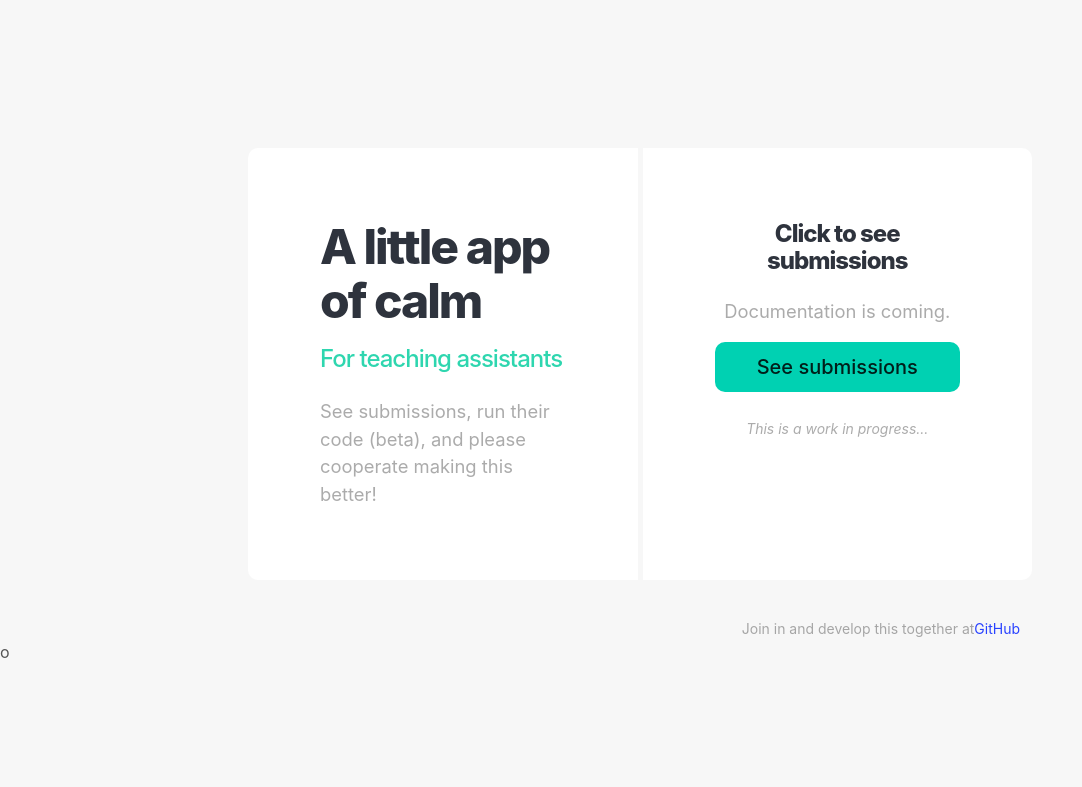
After one commit to kalzun/assignment_view, a Flask app: page / in a window 1280 px wide. The commit adds this page. Shown: the top 787 px of the page, without its empty margins (0-1082 px from the left). Run offline with Flask 2, Linux system fonts and the light colour scheme; some libraries are stand-ins or nearby versions.

Commit message:
Add index, make bulma offline

```diff
--- a/app/sort_server.py
+++ b/app/sort_server.py
@@ -30,9 +30,9 @@ def favicon():
     return send_from_directory(os.path.join(app.root_path, 'static'),
                                'favicon.ico', mimetype='image/vnd.microsoft.icon')
 
-# @app.route('/')
+@app.route('/')
 def index():
-    return 'Main page'
+    return render_template('index.html')
 
 @app.route('/submissions/')
 @app.route('/submissions/<folder>/')
--- /dev/null
+++ b/app/templates/index.html
@@ -0,0 +1,147 @@
+<!DOCTYPE html>
+<html>
+
+  <head>
+    <meta charset="utf-8">
+    <meta http-equiv="X-UA-Compatible" content="IE=edge">
+    <meta name="viewport" content="width=device-width, initial-scale=1">
+    <title>A little app of calm</title>
+     <link rel="stylesheet" href="/css/bulma/bulma.min.css">
+  </head>
+
+  <body>
+    <section class="container">
+      <div class="columns is-multiline">
+        <div class="column is-8 is-offset-2 register">
+          <div class="columns">
+            <div class="column left">
+              <h1 class="title is-1">A little app of calm</h1>
+              <h2 class="subtitle colored is-4">For teaching assistants</h2>
+              <p>See submissions, run their code (beta), and please cooperate making this better!</p>
+            </div>
+            <div class="column right has-text-centered">
+              <h1 class="title is-4">Click to see submissions</h1>
+              <p class="description">Documentation is coming.</p>
+              <form action="submissions" method="get">
+                <button type="submit" class="button is-block is-primary is-fullwidth is-medium">See submissions</button>
+                <br />
+                <small><em>This is a work in progress...</em></small>
+              </form>
+            </div>
+          </div>
+        </div>
+        <div class="column is-8 is-offset-2">
+          <br>
+          <nav class="level">
+            <div class="level-left">
+              <div class="level-item">
+                <span class="icon">
+                  <i class="fab fa-twitter"></i>
+                </span> &emsp;
+                <span class="icon">
+                  <i class="fab fa-facebook"></i>
+                </span> &emsp;
+                <span class="icon">
+                  <i class="fab fa-instagram"></i>
+                </span> &emsp;
+                <span class="icon">
+                  <i class="fab fa-github"></i>
+                </span> &emsp;
+                <span class="icon">
+                  <i class="fas fa-envelope"></i>
+                </span>
+              </div>
+            </div>
+            <div class="level-right">
+                <small class="level-item" style="color: var(--textLight)">Join in and develop this together at  <a href="https://www.github.com/kalzun/">GitHub</a></small>
+            </div>
+          </nav>
+        </div>
+      </div>
+    </section>
+  </body>
+  <style>
+    :root {
+      --brandColor: hsl(166, 67%, 51%);
+      --background: rgb(247, 247, 247);
+      --textDark: hsla(0, 0%, 0%, 0.66);
+      --textLight: hsla(0, 0%, 0%, 0.33);
+    }
+
+    body {
+      background: var(--background);
+      height: 100vh;
+      color: var(--textDark);
+    }
+
+    .field:not(:last-child) {
+      margin-bottom: 1rem;
+    }
+
+    .register {
+      margin-top: 10rem;
+      background: white;
+      border-radius: 10px;
+    }
+
+    .left,
+    .right {
+      padding: 4.5rem;
+    }
+
+    .left {
+      border-right: 5px solid var(--background);
+    }
+
+    .left .title {
+      font-weight: 800;
+      letter-spacing: -2px;
+    }
+
+    .left .colored {
+      color: var(--brandColor);
+      font-weight: 500;
+      margin-top: 1rem !important;
+      letter-spacing: -1px;
+    }
+
+    .left p {
+      color: var(--textLight);
+      font-size: 1.15rem;
+    }
+
+    .right .title {
+      font-weight: 800;
+      letter-spacing: -1px;
+    }
+
+    .right .description {
+      margin-top: 1rem;
+      margin-bottom: 1rem !important;
+      color: var(--textLight);
+      font-size: 1.15rem;
+    }
+
+    .right small {
+      color: var(--textLight);
+    }
+
+    input {
+      font-size: 1rem;
+    }
+
+    input:focus {
+      border-color: var(--brandColor) !important;
+      box-shadow: 0 0 0 1px var(--brandColor) !important;
+    }
+
+    .fab,
+    .fas {
+      color: var(--textLight);
+      margin-right: 1rem;
+    }
+
+  </style>
+
+</html>
+o
```
Also changed, not shown: app/templates/fileviewer.html (+10 -3 lines).
